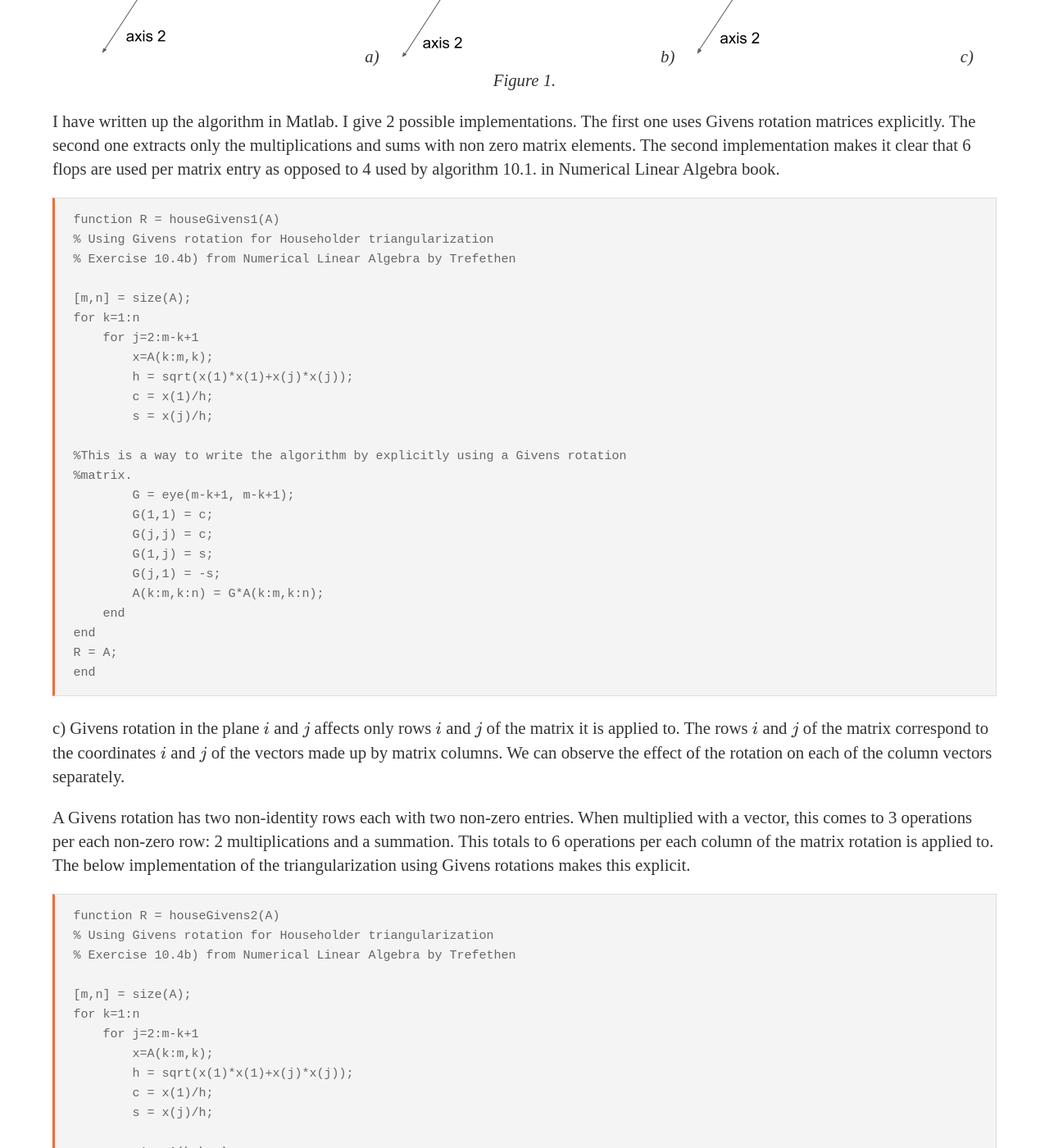
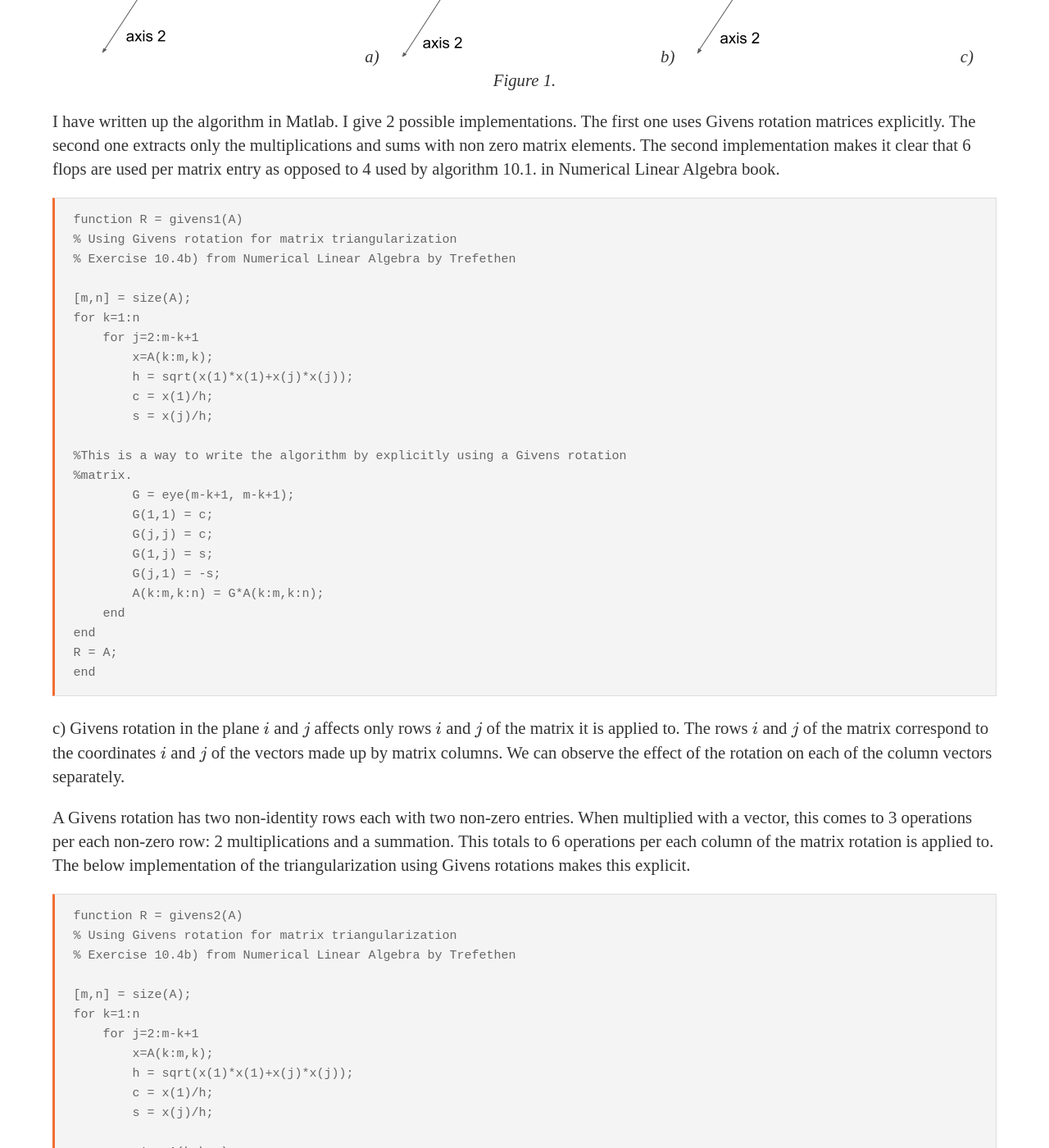
Before and after one commit to ana0209/ana0209.github.io, a Jekyll site: the page built from _posts/2019-12-26-Matrix-Triangularization-Using-Givens-Rotations.md, in a window 1280 px wide and 1400 px high, scrolled down 1911 px. Shown: the whole window at 82% size. Built offline with Jekyll 4.4.1, drawn with Linux system fonts in a browser that asks for light colours; formulas are drawn with MathJax 3; some of the changed text lies outside the part shown.

Commit message:
Fix using wrong terminology

````diff
--- a/_posts/2019-12-26-Matrix-Triangularization-Using-Givens-Rotations.md
+++ b/_posts/2019-12-26-Matrix-Triangularization-Using-Givens-Rotations.md
@@ -51,8 +51,8 @@ I have written up the algorithm in Matlab. I give 2 possible implementations. Th
 
 
 ```
-function R = houseGivens1(A)
-% Using Givens rotation for Householder triangularization
+function R = givens1(A)
+% Using Givens rotation for matrix triangularization
 % Exercise 10.4b) from Numerical Linear Algebra by Trefethen
 
 [m,n] = size(A);
@@ -83,8 +83,8 @@ A Givens rotation has two non-identity rows each with two non-zero entries. When
 
 
 ```
-function R = houseGivens2(A)
-% Using Givens rotation for Householder triangularization
+function R = givens2(A)
+% Using Givens rotation for matrix triangularization
 % Exercise 10.4b) from Numerical Linear Algebra by Trefethen
 
 [m,n] = size(A);
````
